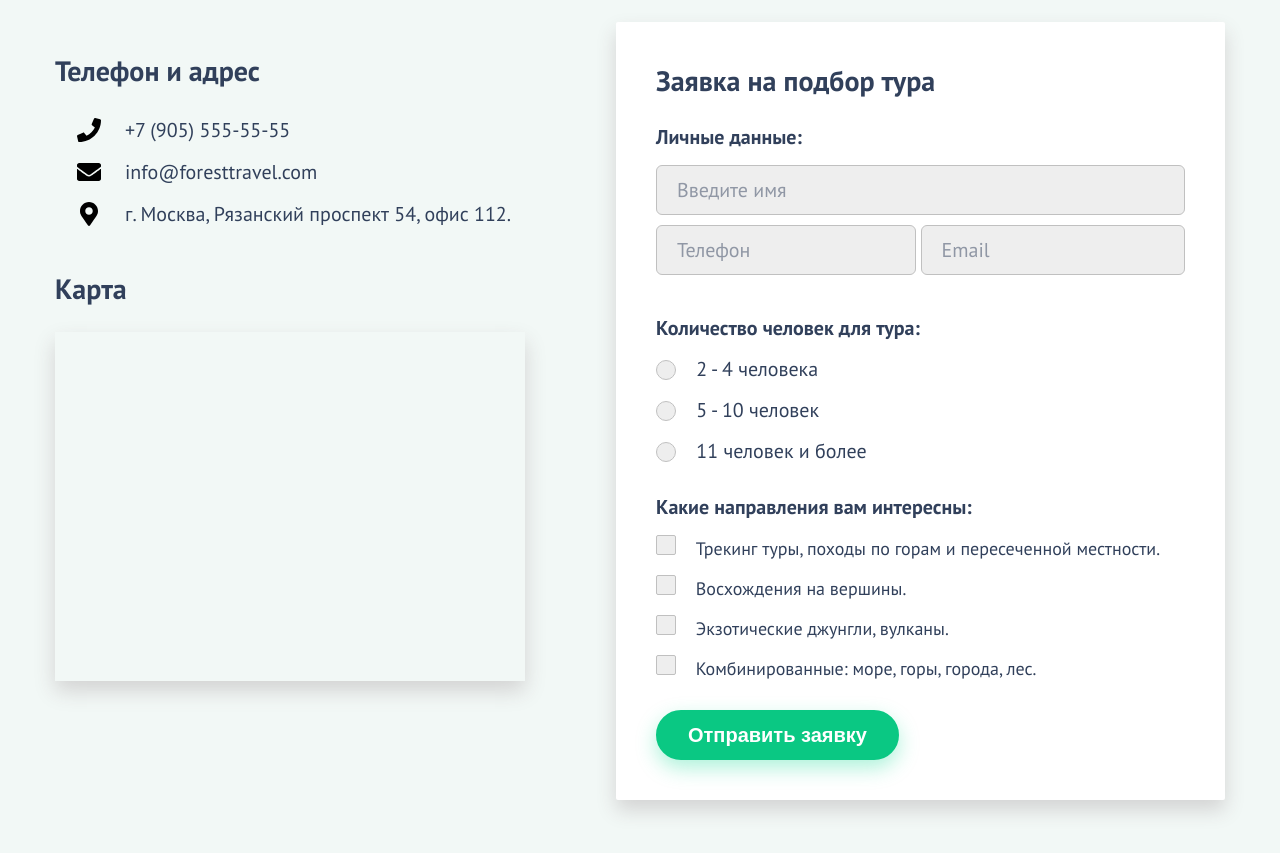
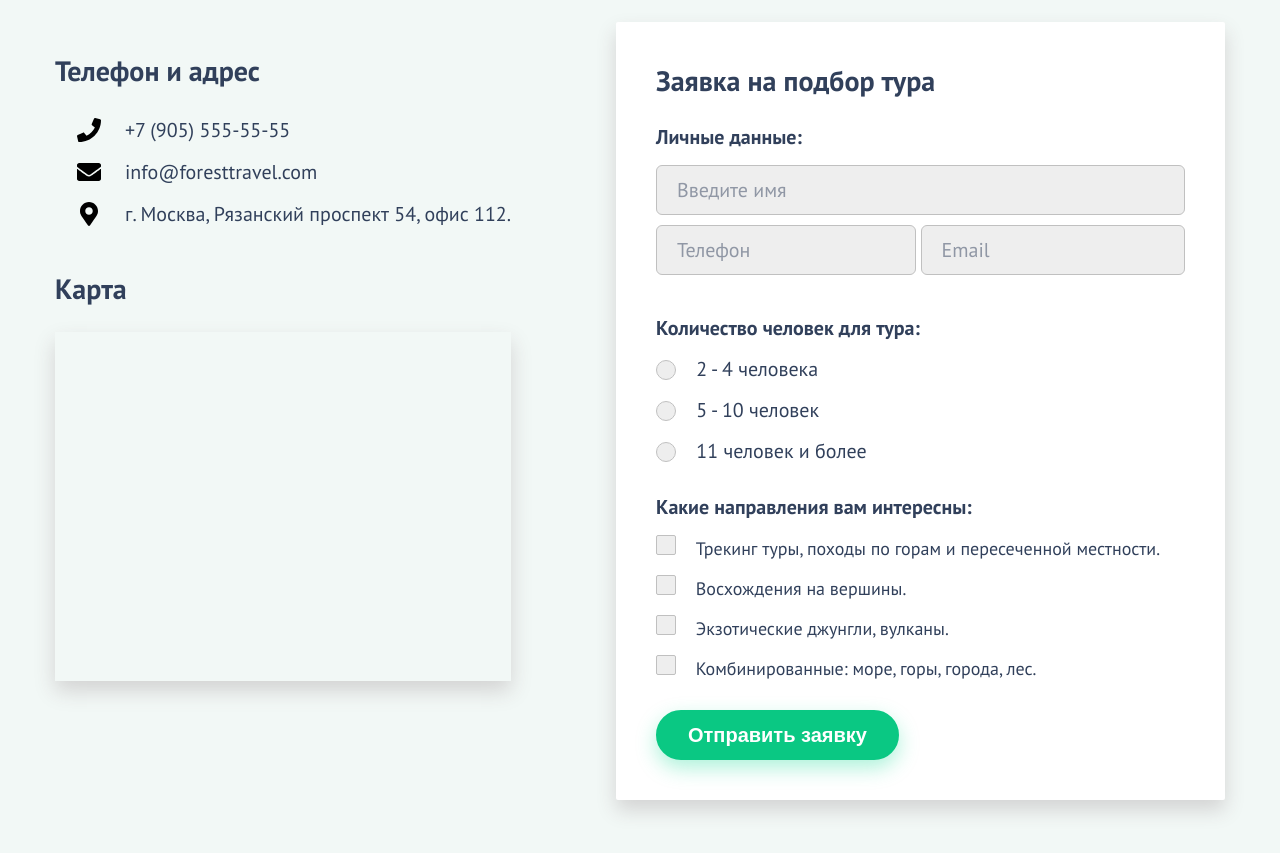
Before and after one commit to AleksandrVorobyov/forest-travel, a plain HTML site: page contacts.html in a window 1280 px wide. Shown: the part 233-1086 px from the top of the page. Drawn offline with Linux system fonts and the light colour scheme.

Commit message:
исправил ошибку

```diff
--- a/css/main.css
+++ b/css/main.css
@@ -398,6 +398,9 @@ body {
 .map-holder {
   box-shadow: 0px 10px 20px 0px rgba(211, 211, 211, 1);
 }
+.map-holder iframe {
+  width: 100%;
+}
 .map-holder img {
   display: block;
 }
```
